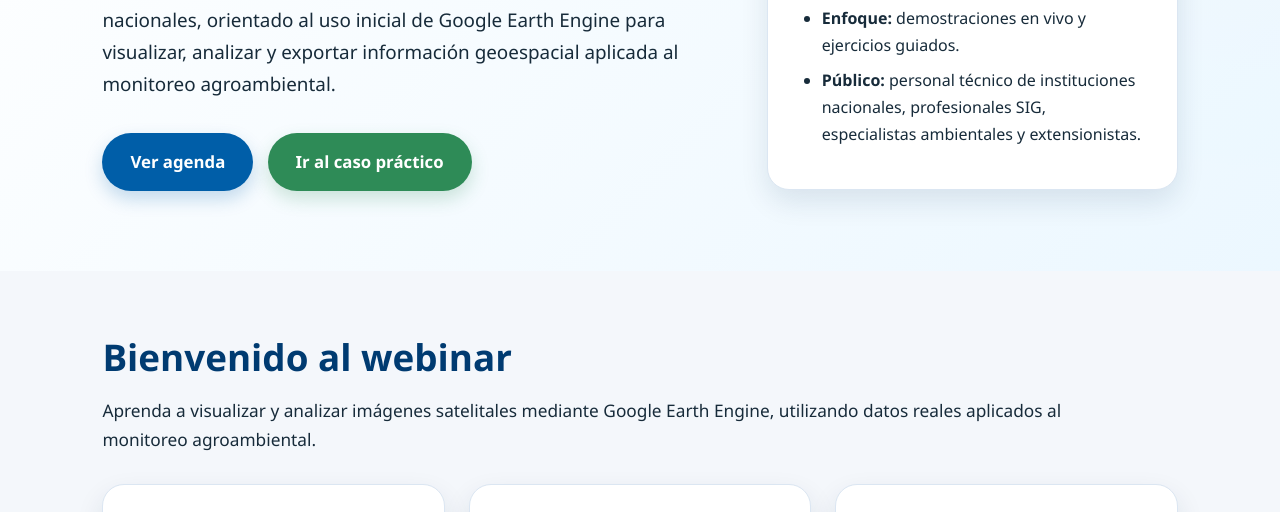
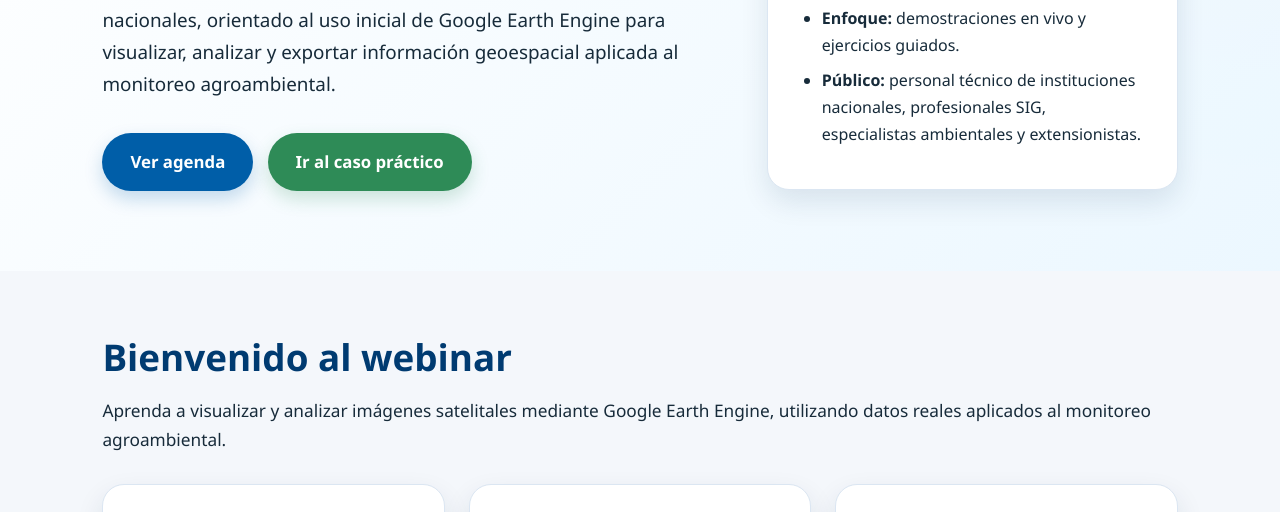
Before and after one commit to GrettelVargasAz/gee-cloud-webinar, a plain HTML site: page index.html in a window 1280 px wide. Shown: the part 382-894 px from the top of the page. Drawn offline with Linux system fonts and the light colour scheme.

Commit message:
Refactor .intro-text CSS styles
Refactor .intro-text class for cleaner formatting.

```diff
--- a/index.html
+++ b/index.html
@@ -159,11 +159,11 @@
       margin: 0 0 16px 0;
     }
 
-    .intro-text {
-      max-width: 980px;
-      font-size: 1.08rem;
-      margin-bottom: 30px;
-    }
+    .intro-text{
+    font-size:1.08rem;
+    line-height:1.7;
+    margin-bottom:30px;
+}
 
     .grid {
       display: grid;
```
